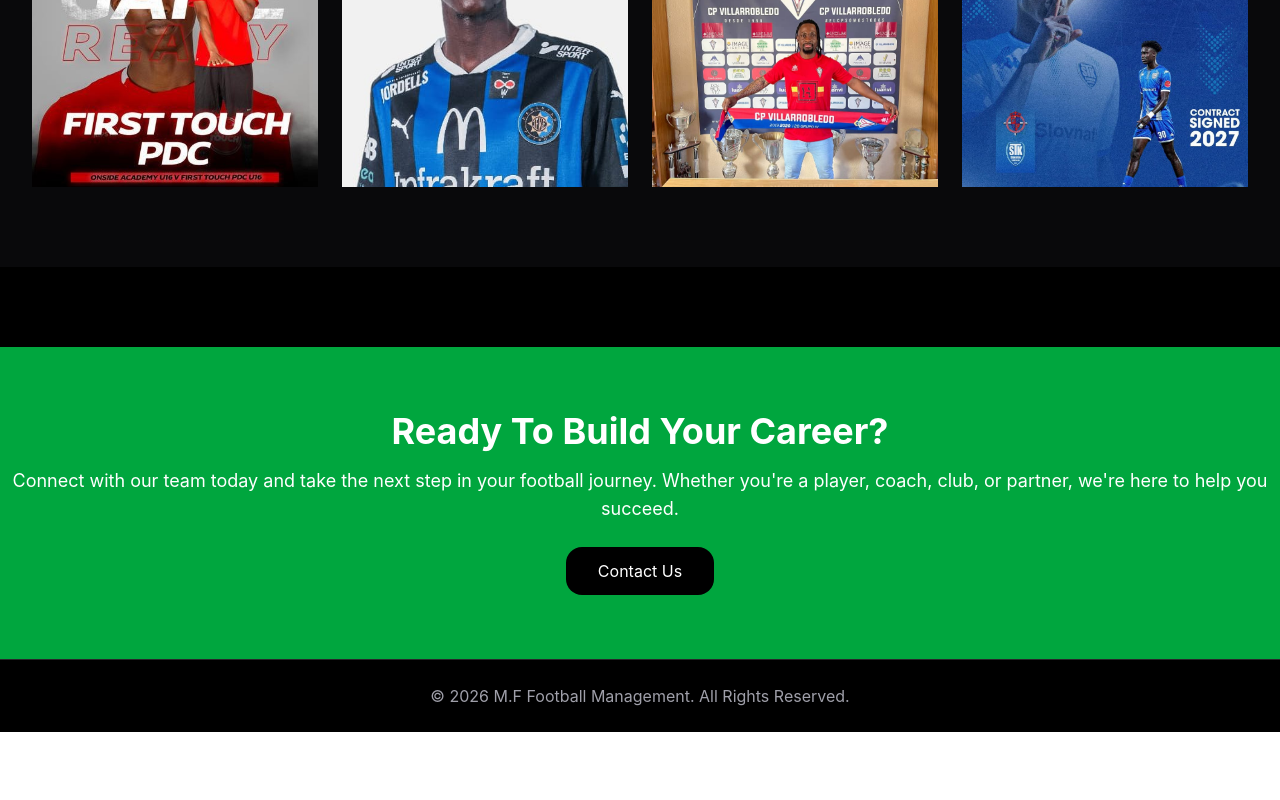
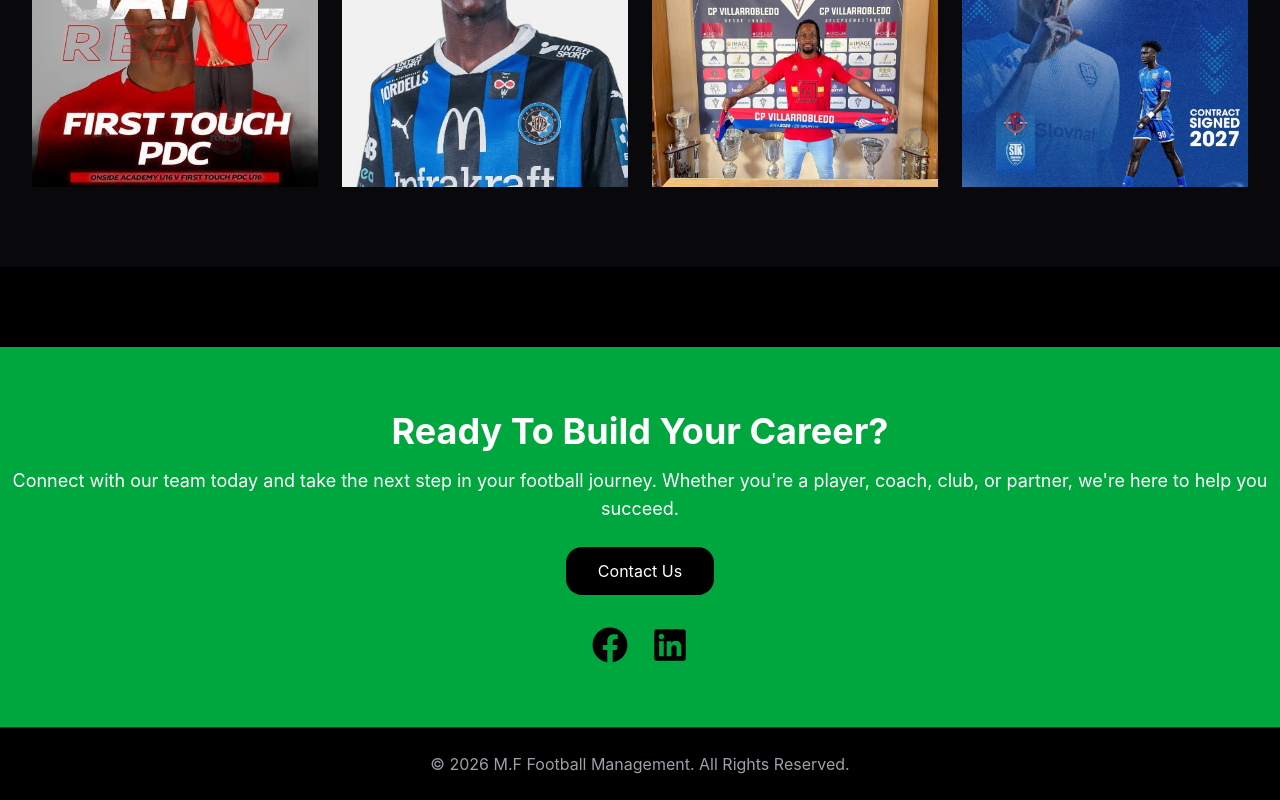
Before and after one commit to Yusuf10385/mf-football-management, a React (Vite) app: page / in a window 1280 px wide. Shown: the part 1514-2314 px from the top of the page. Before the commit the page ends 2246 px from the top, so only its background shows below. Built offline with nearby package versions, Linux system fonts and the light colour scheme.

Commit message:
Social Media Links added

```diff
--- a/package.json
+++ b/package.json
@@ -11,8 +11,10 @@
   },
   "dependencies": {
     "@tailwindcss/vite": "^4.3.3",
+    "lucide-react": "^1.31.0",
     "react": "^19.2.7",
     "react-dom": "^19.2.7",
+    "react-icons": "^5.7.0",
     "tailwindcss": "^4.3.3"
   },
   "devDependencies": {
--- a/src/App.jsx
+++ b/src/App.jsx
@@ -1,4 +1,6 @@
 import { useState, useEffect } from "react";
+import { FaFacebook, FaLinkedin } from "react-icons/fa";
+
 
 function HomePage() {
   const players = [
@@ -79,7 +81,7 @@ function HomePage() {
               >
                 <img
                   src={player.image}
-                  alt
+                  alt={player.name}
                   className="h-64 w-full object-cover"
                 />
 
@@ -452,7 +454,25 @@ export default function App() {
   >
     Contact Us
   </button>
+  <div className="flex justify-center gap-6 mt-8">
+    <a
+      href="https://facebook.com"
+      target="_blank"
+      rel="noopener noreferrer"
+      className="text-black font-semibold hover:text-white transition"
+      >
+        <FaFacebook size={36} />
+    </a>
+    <a
+      href="https://www.linkedin.com"
+      target="_blank"
+      rel="noopener noreferrer"
+      className="text-black font-semibold hover:text-white transition"
+      >
+        <FaLinkedin size={36} />
+    </a>
 
+  </div>
 </footer>
 <div className="bg-black text-center py-6 border-t border-zinc-800">  <p className="text-zinc-400">    © 2026 M.F Football Management. All Rights Reserved.  </p></div>
     </div>
```
Also changed, not shown: 1 other file (tests, documents, lock files or other folders).
